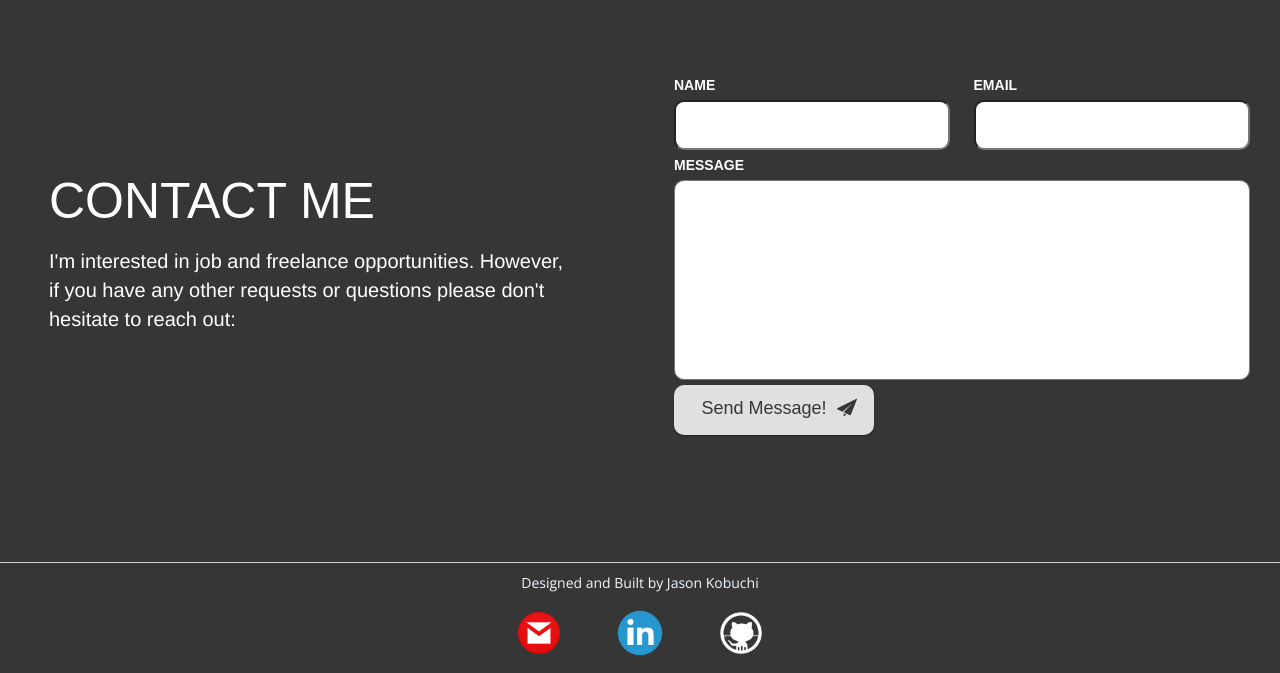
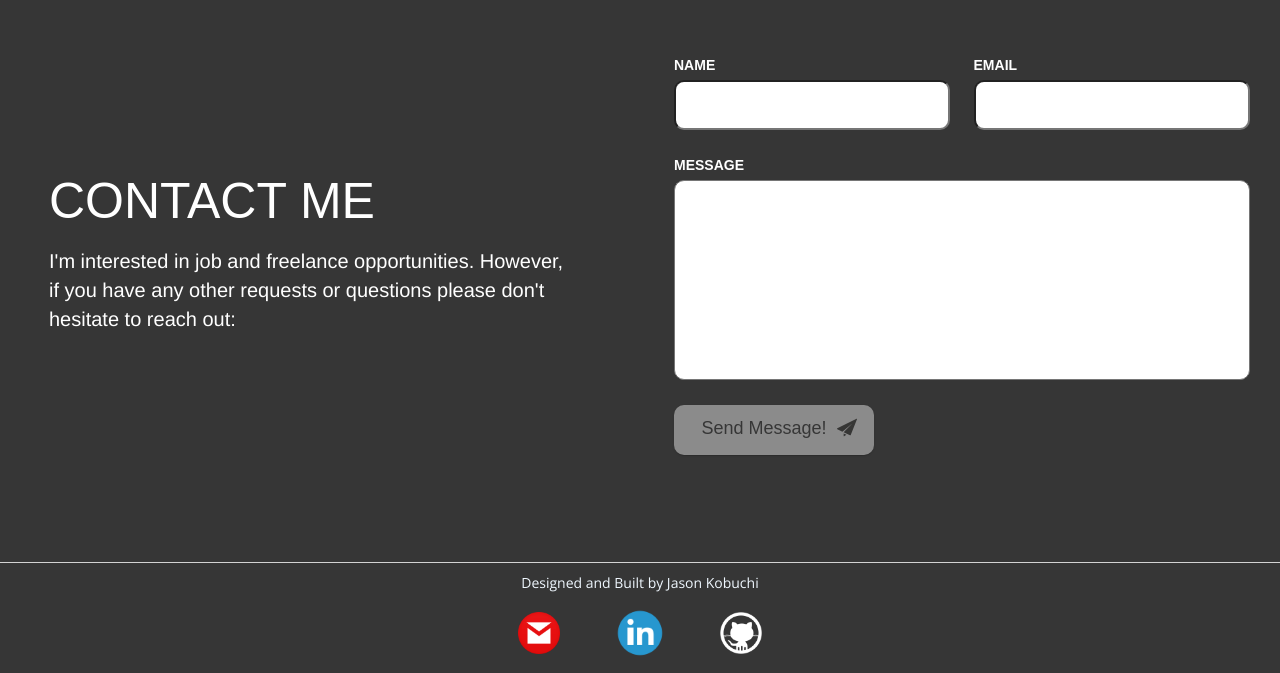
Before and after one commit to kabocha23/portfolio-website, a React (Create React App) app: page / in a window 1280 px wide. Shown: the part 8174-8847 px from the top of the page. Built offline with nearby package versions, Linux system fonts and the light colour scheme; a web font is replaced by a local one.

Commit message:
added validation messages under form elements

```diff
--- a/src/components/Contact/Contact.js
+++ b/src/components/Contact/Contact.js
@@ -32,6 +32,17 @@ const Contact = ({
                   value={mailerState.name}
                   onChange={handleEmailStateChange}
                 ></input>
+                <p
+                  className={
+                    mailerState.name.length < 2
+                      ? "validation-entry entry-invalid"
+                      : "validation-entry entry-valid"
+                  }
+                >
+                  {mailerState.name
+                    ? `${mailerState.name.length} / 2 characters`
+                    : ""}
+                </p>
               </div>
               <div className="contact-email">
                 <label id="contact-email-label">EMAIL</label>
@@ -42,6 +53,17 @@ const Contact = ({
                   value={mailerState.email}
                   onChange={handleEmailStateChange}
                 ></input>
+                <p
+                  className={
+                    !isValidEmail(mailerState.email)
+                      ? "validation-entry entry-invalid"
+                      : "validation-entry entry-valid"
+                  }
+                >
+                  {mailerState.email && !isValidEmail(mailerState.email)
+                    ? "Invalid Email"
+                    : ""}
+                </p>
               </div>
             </div>
             <label>MESSAGE</label>
@@ -51,7 +73,27 @@ const Contact = ({
               value={mailerState.message}
               onChange={handleEmailStateChange}
             ></textarea>
-            <button type="submit" id="contact-submit">
+            <p
+              className={
+                mailerState.message.length < 25
+                  ? "validation-entry entry-invalid"
+                  : "validation-entry entry-valid"
+              }
+            >
+              {mailerState.message
+                ? `${mailerState.message.length} / 25 characters`
+                : ""}
+            </p>
+            <button
+              type="submit"
+              id="contact-submit"
+              disabled={
+                !mailerState.name ||
+                !mailerState.email ||
+                !isValidEmail(mailerState.email) ||
+                mailerState.message.length < 25
+              }
+            >
               Send Message!
               <img src={paperPlane} id="paper-plane" alt="paper-plane"></img>
             </button>
```
